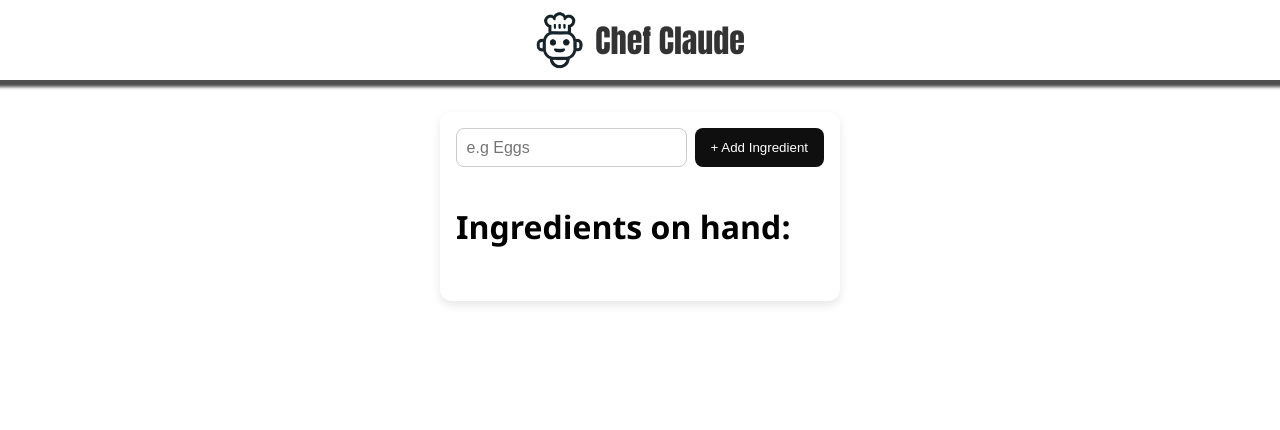
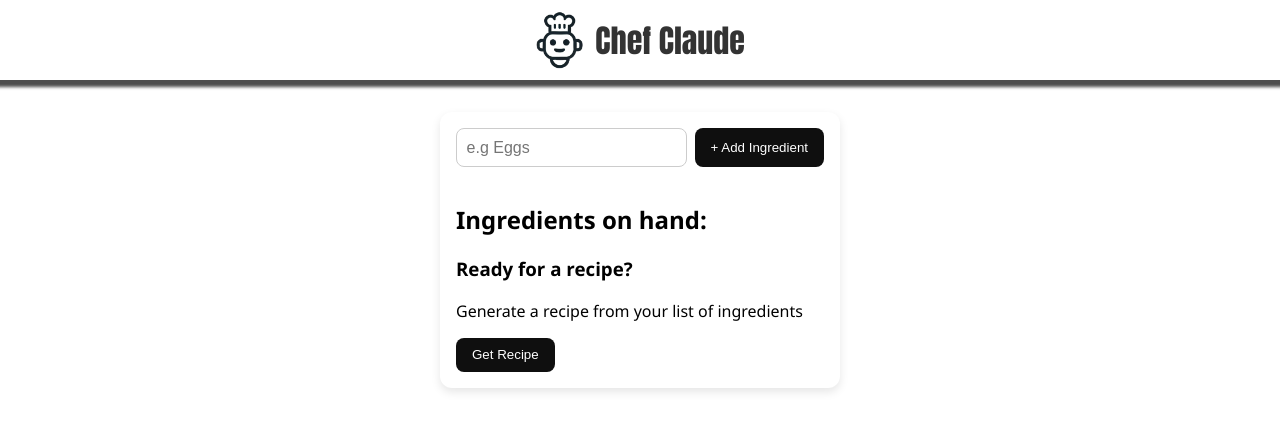
Before and after one commit to CodeWithJoshua18/Chef-Claude, a React (Vite) app: page / in a window 1280 px wide. Shown: the top 430 px of the page. Built offline with nearby package versions, Linux system fonts and the light colour scheme.

Commit message:
add @vercel/analytics dependency and enhance Main component layout

```diff
--- a/package.json
+++ b/package.json
@@ -10,6 +10,7 @@
     "preview": "vite preview"
   },
   "dependencies": {
+    "@vercel/analytics": "^1.5.0",
     "react": "^19.1.1",
     "react-dom": "^19.1.1"
   },
--- a/src/App.jsx
+++ b/src/App.jsx
@@ -1,6 +1,7 @@
 import Header from './components/Header'
 import Main from './components/Main'
 import './styles/global.css'
+import { Analytics } from "@vercel/analytics/next"
 
 function App() {
 
@@ -9,6 +10,7 @@
     <>
       <Header />
       <Main />
+      <Analytics />
     </>
   )
 }
--- a/src/components/Main.jsx
+++ b/src/components/Main.jsx
@@ -27,11 +27,18 @@
                 <button>+ Add Ingredient</button>
             </form>
 
-            <h1>Ingredients on hand:</h1>
+        <section>
+            <h2>Ingredients on hand:</h2>
+            <ul className='ingredients-list' aria-live='polite'>{items}</ul>
+            <div className='get-recipe-container'>
+                <div>
+                    <h3>Ready for a recipe?</h3>
+                    <p>Generate a recipe from your list of ingredients</p>
+                    <button>Get Recipe</button>
+                </div>
+            </div>
+        </section>
 
-            <ul>
-                {items}
-            </ul>
         </main>
     )
 }
```
Also changed, not shown: 1 other file (tests, documents, lock files or other folders).
